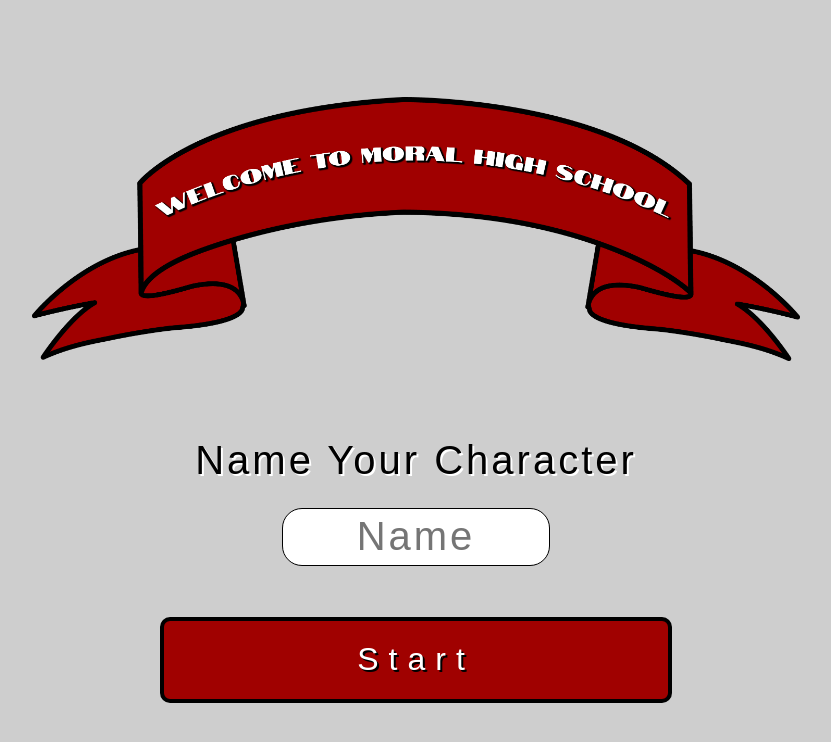
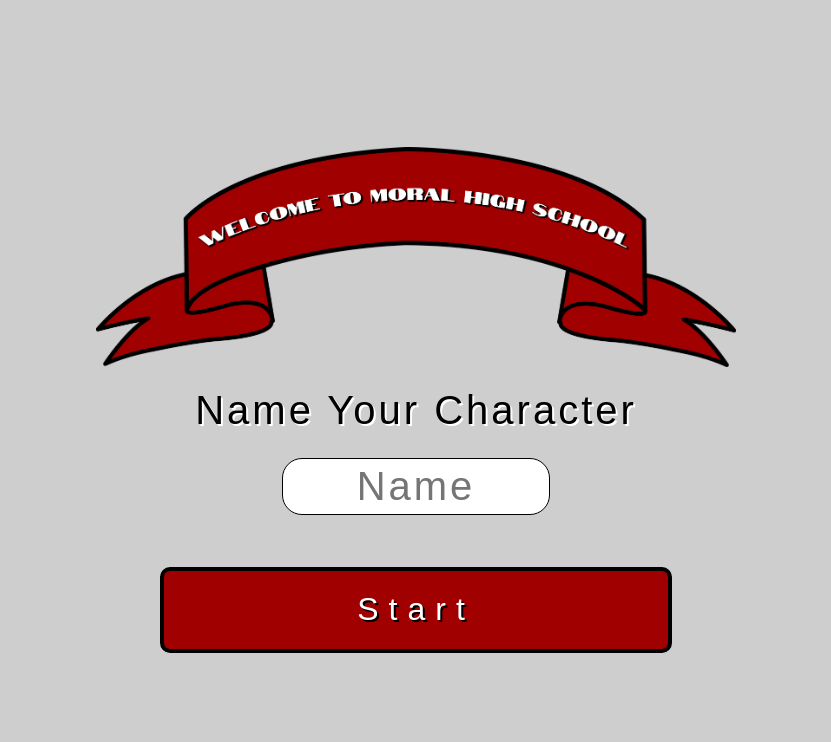
Before and after one commit to Lauraxu13/MoralHigh-DemoDay, an Angular app: page /home in a window 1280 px wide. Shown: the top 742 px of the page, without its empty margins (224-1055 px from the left). Built offline with nearby package versions, Linux system fonts and the light colour scheme; a web font is replaced by a local one.

Commit message:
fixed scaling issue on homepage

```diff
--- a/src/app/id1-home-page/id1-home-page.component.css
+++ b/src/app/id1-home-page/id1-home-page.component.css
@@ -8,12 +8,9 @@
     background-color: #cecece;
 }
 
-.banner {
-    width: 60%;
-    height: 40%;
-    background-image: url("/assets/banner.png");
-    background-size: contain;
-    background-repeat: no-repeat;
+img{
+    width: 50%;
+    height: auto;
 }
 
 
--- a/src/app/id1-home-page/id1-home-page.component.html
+++ b/src/app/id1-home-page/id1-home-page.component.html
@@ -2,8 +2,8 @@
 
 <div class="master">
 
-    <div class="banner">
-    </div>
+
+        <img src="/assets/banner.png" >
 
 
 <form (ngSubmit)="newPlayer()" #form="ngForm">
@@ -11,4 +11,6 @@
     <input [(ngModel)]="name" type="text" placeholder="Name" name="name"></label>
     <button>Start</button>
     </form>
+
+
 </div>
```
